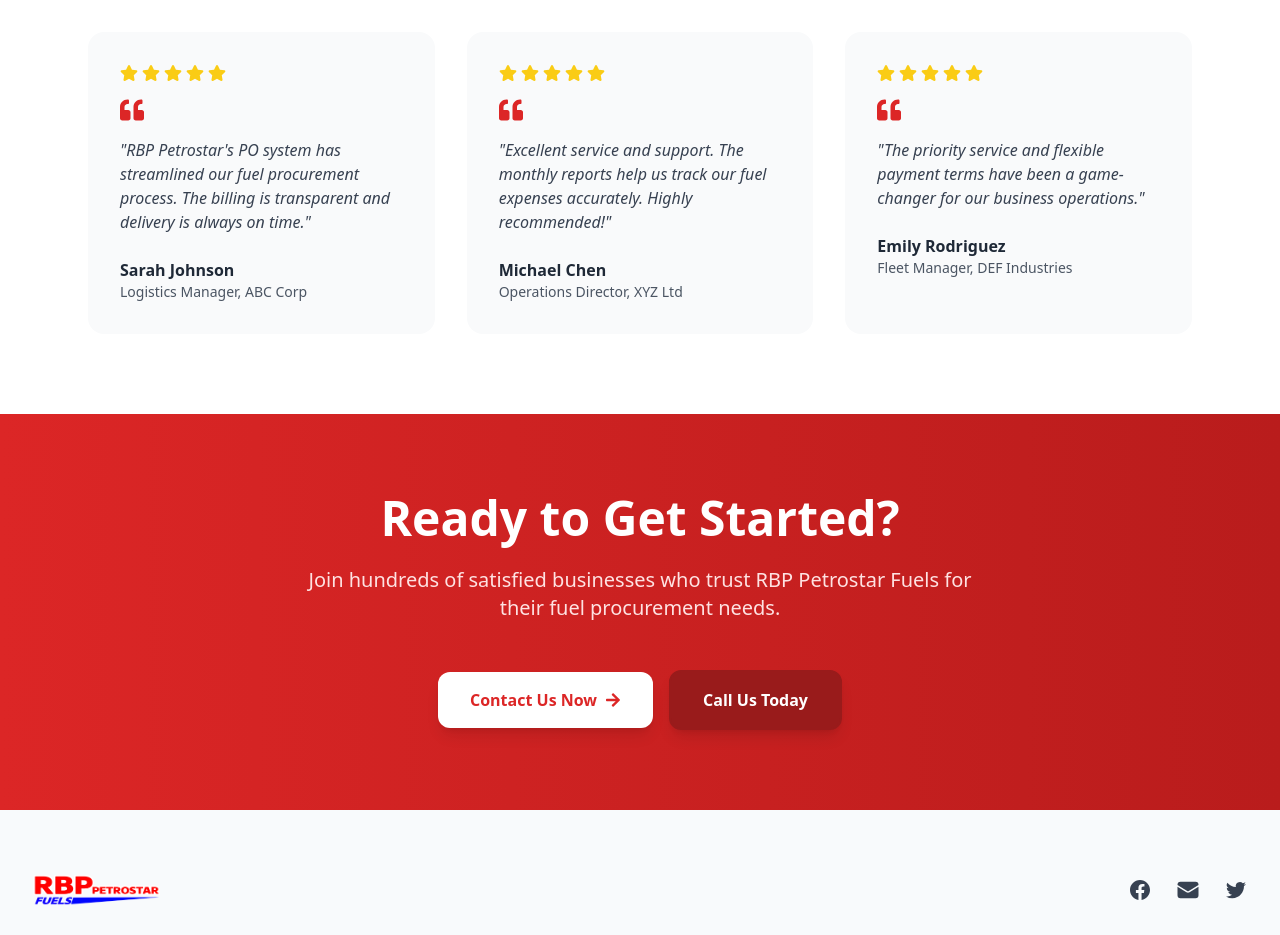
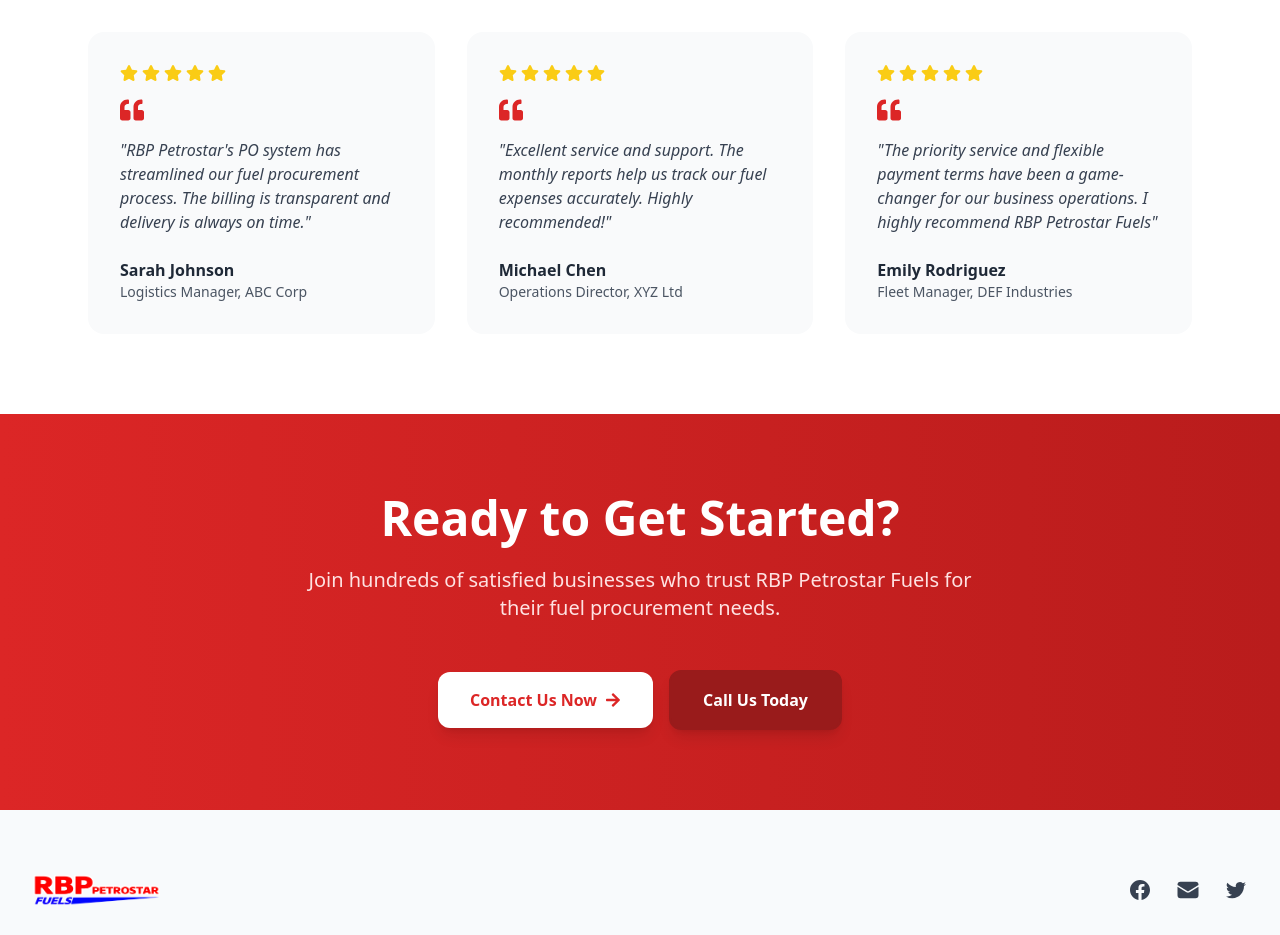
Before and after one commit to archie-codes/rbppetrostar, a React (Vite) app: page /POAccounts in a window 1280 px wide. Shown: the part 2320-3255 px from the top of the page. Built offline with nearby package versions, Linux system fonts and the light colour scheme.

Commit message:
Edit text in PO Account

```diff
--- a/src/components/poaccount/POAccounts.jsx
+++ b/src/components/poaccount/POAccounts.jsx
@@ -216,7 +216,7 @@
                             </div>
                             <FaQuoteLeft className="text-red-600 text-2xl mb-4" />
                             <p className="text-gray-700 mb-6 italic">
-                                "The priority service and flexible payment terms have been a game-changer for our business operations."
+                                "The priority service and flexible payment terms have been a game-changer for our business operations. I highly recommend RBP Petrostar Fuels"
                             </p>
                             <div className="font-semibold text-gray-800">Emily Rodriguez</div>
                             <div className="text-gray-600 text-sm">Fleet Manager, DEF Industries</div>
```
